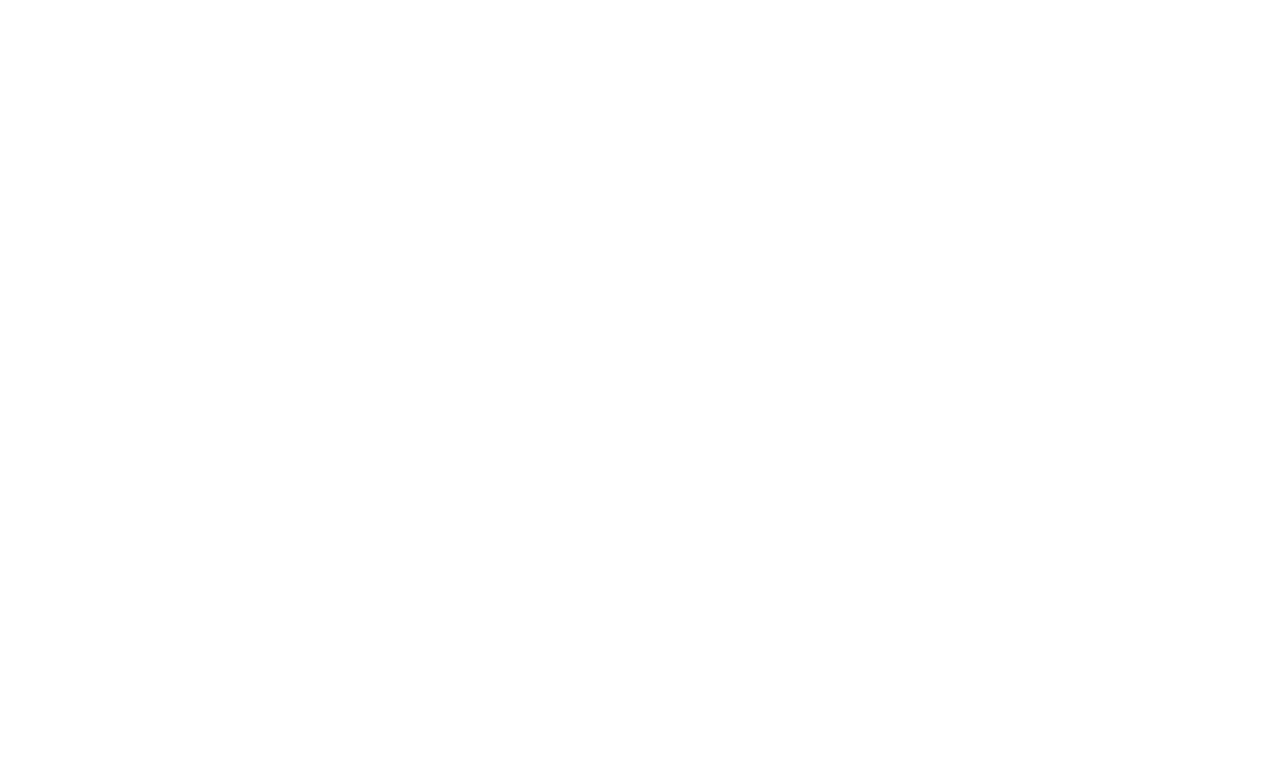
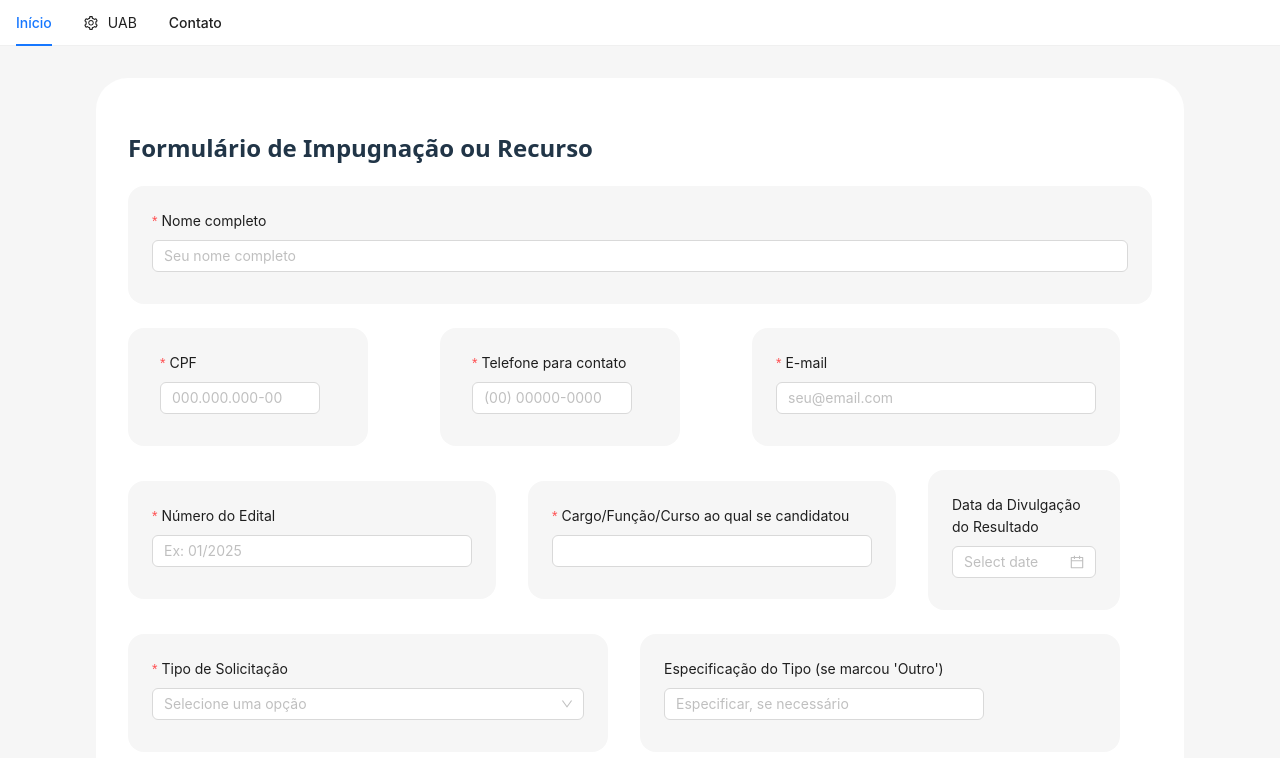
Before and after one commit to kasvrol/ihc, a React (Vite) app: page /uab-impugnacao in a window 1280 px wide. Before the commit this address had no page. Shown: the top 758 px of the page. Built offline with nearby package versions, Linux system fonts and the light colour scheme.

Commit message:
formulario obrigatório do trabalho com ao minimo 15 campos

```diff
--- a/package.json
+++ b/package.json
@@ -12,6 +12,7 @@
   "dependencies": {
     "@ant-design/icons": "5.x",
     "antd": "^5.25.3",
+    "dayjs": "^1.11.13",
     "react": "^19.1.0",
     "react-dom": "^19.1.0",
     "react-router-dom": "^7.6.1"
--- a/src/App.jsx
+++ b/src/App.jsx
@@ -3,6 +3,7 @@
 import Layout from "./components/Layout";
 import Inicio from "./pages/inicio";
 import Contato from './pages/contato';
+import FormularioImpugnacao from './pages/impugnacao';
 
 function App() {
 
@@ -12,6 +13,7 @@
         <Route path="/" element={<Layout />}>
           <Route index element={<Inicio />} />
           <Route path="/contato" element={<Contato />} />
+          <Route path="/uab-impugnacao" element={<FormularioImpugnacao />} />
           {/* <Route path="about" element={<About />} /> */}
           {/* Adicione mais rotas aqui */}
         </Route>
--- a/src/pages/contato/contato.css
+++ b/src/pages/contato/contato.css
@@ -26,6 +26,7 @@
 	display: flex;
 	flex-direction: column;
 	justify-content: flex-start;
+	width: 100%;
 }
 
 .contatoEmail{
--- a/src/pages/contato/index.jsx
+++ b/src/pages/contato/index.jsx
@@ -29,7 +29,6 @@
 					autoComplete="on"
 					aria-label="Formulário de Contato"
 					className="formulario"
-					style={{ width: "100%" }}
 				>
 					<Form.Item
 						label="Nome"
--- /dev/null
+++ b/src/pages/impugnacao/impugnacao.css
@@ -0,0 +1,85 @@
+.formularioImpugnacao{
+  display: flex;
+	flex-direction: column;
+	justify-content: flex-start;
+	width: 100%;
+}
+
+
+.itemFormularioContato{
+	width: 100%;
+	max-width: 72rem;
+	margin-right: 2rem;
+	background-color: #F6F6F6;
+	padding: 1.5rem 1.5rem 2rem 1.5rem;
+	border-radius: 1rem;
+}
+
+.itemFormularioContatoInteiro{
+  width: 100%;
+	max-width: 75rem;
+  margin-right: 2rem;
+	background-color: #F6F6F6;
+	padding: 1.5rem 1.5rem 2rem 1.5rem;
+	border-radius: 1rem;
+}
+
+.itemFormularioCampoPequeno{
+  width: 100%;
+	max-width: 15rem;
+  min-width: 15rem;
+  margin-right: 2rem;
+	background-color: #F6F6F6;
+	padding: 1.5rem 2rem 2rem 2rem;
+	border-radius: 1rem;
+}
+
+.contatoImpugnacao{
+	display: flex;
+	align-items: center;
+	justify-content: space-between;
+}
+
+.contatoImpugnacao .itemFormularioContato{
+	width: 100%;
+	margin-right: 2rem;
+	background-color: #F6F6F6;
+	padding: 1.5rem 1.5rem 2rem 1.5rem;
+	border-radius: 1rem;
+}
+
+.inputImpugnacao{
+  width: 20rem;
+}
+
+@media (max-width: 600px) {
+  .formularioImpugnacao{
+    display: flex;
+    flex-direction: column;
+    align-items: center;
+  }
+
+	.contatoImpugnacao {
+		width: 95%;
+    flex-direction: column;
+	}
+
+  .itemFormularioContatoInteiro{
+    width: 100%;
+    max-width: 100%;
+    min-width: 100%;
+    margin: 1rem;
+  }
+
+  .itemFormularioCampoPequeno{
+    width: 100%;
+    max-width: 100%;
+    min-width: 100%;
+    margin: 1rem;
+  }
+
+  .contatoImpugnacao .itemFormularioContato{
+    margin-right: 0;
+  }
+
+}
--- /dev/null
+++ b/src/pages/impugnacao/index.jsx
@@ -0,0 +1,364 @@
+// ContestationForm.jsx
+import {
+	Form,
+	Input,
+	Button,
+	Select,
+	DatePicker,
+	Upload,
+	Radio,
+	message,
+} from "antd";
+import { InboxOutlined } from "@ant-design/icons";
+import dayjs from "dayjs";
+const { Option } = Select;
+const { TextArea } = Input
+import "./impugnacao.css";
+
+function FormularioImpugnacao() {
+	const [form] = Form.useForm();
+
+	const onFinish = (values) => {
+		console.log("Form values:", values);
+		message.success("Solicitação enviada com sucesso!");
+		form.resetFields();
+	};
+
+	const onFinishFailed = () => {
+		message.error(
+			"Por favor, preencha todos os campos obrigatórios."
+		);
+	};
+
+	return (
+		<div className="containerContato">
+			<div className="contatoFormulario">
+				<h2>Formulário de Impugnação ou Recurso</h2>
+				<Form
+					form={form}
+					layout="vertical"
+					onFinish={onFinish}
+					onFinishFailed={onFinishFailed}
+					autoComplete="on"
+					aria-label="Formulário de Impugnação ou Recurso"
+					className="formularioImpugnacao"
+				>
+					<Form.Item
+						label="Nome completo"
+						className="itemFormularioContatoInteiro"
+						name="nome"
+						rules={[
+							{
+								required: true,
+								message: "Informe seu nome completo.",
+							},
+						]}
+					>
+						<Input placeholder="Seu nome completo" />
+					</Form.Item>
+					<div className="contatoImpugnacao">
+						<Form.Item
+							label="CPF"
+							name="cpf"
+              className="itemFormularioCampoPequeno"
+							rules={[
+								{
+									required: true,
+									message: "Informe seu CPF.",
+								},
+							]}
+						>
+							<Input style={{
+								width: "10rem",
+							}}
+								placeholder="000.000.000-00"
+								maxLength={14}
+							/>
+						</Form.Item>
+
+						<Form.Item
+							label="Telefone para contato"
+							name="telefone"
+              className="itemFormularioCampoPequeno"
+							rules={[
+								{
+									required: true,
+									message: "Informe um telefone válido.",
+								},
+							]}
+						>
+							<Input style={{
+								width: "10rem",
+							}} placeholder="(00) 00000-0000" />
+						</Form.Item>
+
+						<Form.Item
+							label="E-mail"
+							name="email"
+              className="itemFormularioContato"
+              style={{
+                minWidth: "23rem",
+                maxWidth:"23rem"
+							}}
+							rules={[
+								{
+									required: true,
+									message: "Informe um e-mail.",
+								},
+								{
+									type: "email",
+									message: "E-mail inválido.",
+								},
+							]}
+						>
+							<Input style={{
+								width: "20rem",
+							}} placeholder="seu@email.com" />
+						</Form.Item>
+					</div>
+					<div className="contatoImpugnacao">
+						<Form.Item
+							label="Número do Edital"
+							name="edital"
+							className="itemFormularioContato"
+							rules={[
+								{
+									required: true,
+									message: "Informe o número do edital.",
+								},
+							]}
+						>
+							<Input style={{
+								width: "20rem",
+							}} placeholder="Ex: 01/2025" />
+						</Form.Item>
+
+						<Form.Item
+							label="Cargo/Função/Curso ao qual se candidatou"
+							name="cargo"
+							className="itemFormularioContato"
+							rules={[
+								{
+									required: true,
+									message: "Campo obrigatório.",
+								},
+							]}
+						>
+							<Input style={{
+								width: "20rem",
+							}} />
+						</Form.Item>
+
+						<Form.Item
+							label="Data da Divulgação do Resultado"
+							name="dataResultado"
+							className="itemFormularioContato"
+						>
+							<DatePicker
+								format="DD/MM/YYYY"
+								style={{
+									width: "100%",
+								}}
+								disabledDate={(
+									current
+								) =>
+									current &&
+									current >
+										dayjs()
+								}
+							/>
+						</Form.Item>
+					</div>
+					<div className="contatoImpugnacao">
+						<Form.Item
+							label="Tipo de Solicitação"
+							name="tipoSolicitacao"
+							className="itemFormularioContato"
+							rules={[
+								{
+									required: true,
+									message: "Selecione o tipo de solicitação.",
+								},
+							]}
+						>
+							<Select placeholder="Selecione uma opção">
+								<Option value="impugnacao">
+									Impugnação
+									de
+									Edital
+								</Option>
+								<Option value="recurso">
+									Recurso
+									contra
+									resultado
+									parcial
+								</Option>
+								<Option value="outro">
+									Outro
+									(especificar
+									abaixo)
+								</Option>
+							</Select>
+						</Form.Item>
+
+						<Form.Item
+							label="Especificação do Tipo (se marcou 'Outro')"
+							name="outroTipo"
+							className="itemFormularioContato"
+						>
+							<Input style={{
+								width: "20rem",
+							}} placeholder="Especificar, se necessário" />
+						</Form.Item>
+					</div>
+					<div className="contatoImpugnacao">
+						<Form.Item
+							label="Etapa do Processo Seletivo Relacionada"
+							name="etapa"
+							className="itemFormularioContato"
+							rules={[
+								{
+									required: true,
+									message: "Campo obrigatório.",
+								},
+							]}
+						>
+							<Select placeholder="Selecione a etapa">
+								<Option value="inscricao">
+									Inscrição
+								</Option>
+								<Option value="analise">
+									Análise
+									curricular
+								</Option>
+								<Option value="prova">
+									Prova
+									escrita
+								</Option>
+								<Option value="entrevista">
+									Entrevista
+								</Option>
+								<Option value="resultado">
+									Resultado
+									final
+								</Option>
+								<Option value="etapaOutro">
+									Outro
+								</Option>
+							</Select>
+						</Form.Item>
+
+						<Form.Item
+							label="Motivo da Impugnação/Recurso"
+							name="motivo"
+							className="itemFormularioContato"
+							rules={[
+								{
+									required: true,
+									message: "Campo obrigatório.",
+								},
+							]}
+						>
+							<Input style={{
+								width: "20rem",
+							}} />
+						</Form.Item>
+					</div>
+					<Form.Item
+						label="Descrição Detalhada"
+						name="descricao"
+						className="itemFormularioContatoInteiro"
+					>
+						<TextArea
+							rows={4}
+							placeholder="Descreva os detalhes da sua solicitação"
+						/>
+					</Form.Item>
+					<div className="contatoImpugnacao">
+						<Form.Item
+							label="Você já enviou alguma manifestação anterior sobre este processo?"
+							name="manifestacaoAnterior"
+							className="itemFormularioContato"
+						>
+							<Radio.Group>
+								<Radio value="sim">
+									Sim
+								</Radio>
+								<Radio value="nao">
+									Não
+								</Radio>
+							</Radio.Group>
+						</Form.Item>
+
+						<Form.Item
+							label="Se sim, informe o número do protocolo anterior ou data do envio"
+							name="protocoloAnterior"
+							className="itemFormularioContato"
+						>
+							<Input style={{
+								width: "20rem",
+							}} placeholder="Ex: Protocolo 12345 ou 01/01/2025" />
+						</Form.Item>
+					</div>
+
+					<Form.Item
+						label="Anexos"
+						name="anexos"
+						className="itemFormularioContatoInteiro"
+						valuePropName="fileList"
+						getValueFromEvent={(e) =>
+							Array.isArray(e)
+								? e
+								: e?.fileList
+						}
+					>
+						<Upload.Dragger
+							name="files"
+							multiple
+							beforeUpload={() =>
+								false
+							}
+						>
+							<p className="ant-upload-drag-icon">
+								<InboxOutlined />
+							</p>
+							<p className="ant-upload-text">
+								Clique ou
+								arraste arquivos
+								para anexar
+							</p>
+						</Upload.Dragger>
+					</Form.Item>
+
+					<Form.Item
+						label="Deseja receber cópia da solicitação por e-mail?"
+						name="copiaEmail"
+						className="itemFormularioContatoInteiro"
+					>
+						<Radio.Group>
+							<Radio value="sim">
+								Sim
+							</Radio>
+							<Radio value="nao">
+								Não
+							</Radio>
+						</Radio.Group>
+					</Form.Item>
+
+					<Form.Item>
+						<Button
+							type="primary"
+							htmlType="submit"
+							block
+							style={{ height: 45 , width: 200}}
+						>
+							Enviar Solicitação
+						</Button>
+					</Form.Item>
+				</Form>
+			</div>
+		</div>
+	);
+}
+
+export default FormularioImpugnacao;
```
Also changed, not shown: 1 other file (tests, documents, lock files or other folders).
